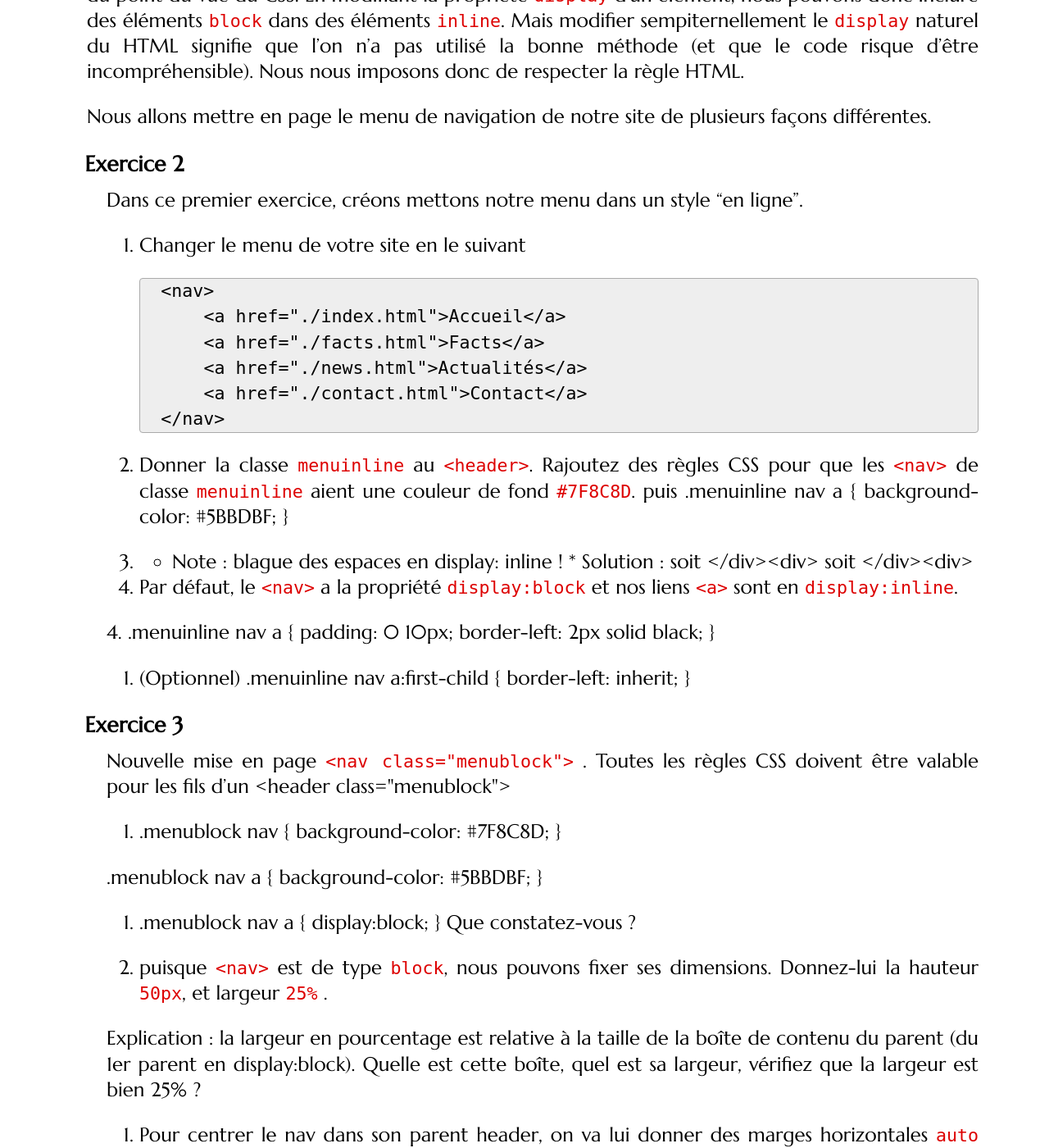
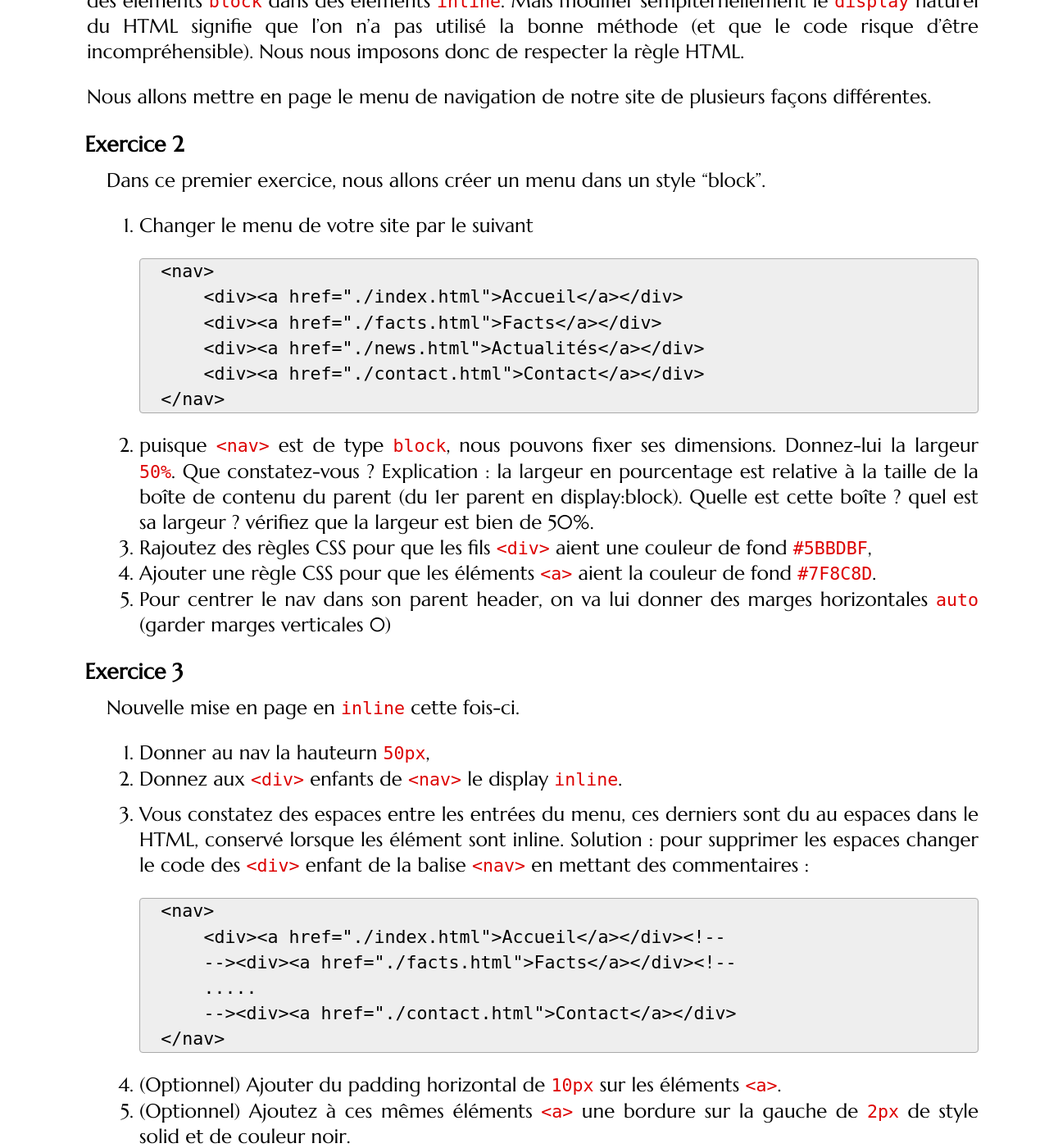
Before and after one commit to romainlebreton/R1.02-DeveloppementInterfacesWeb, a Jekyll site: the page built from tutorials/tutorial3.md, in a window 1280 px wide and 1400 px high, scrolled down 4931 px. Shown: the whole window at 82% size. Built offline with Jekyll 4.4.1, drawn with Linux system fonts in a browser that asks for light colours; some web fonts are replaced; comment, search, counter and statistics services are not loaded; some of the changed text lies outside the part shown.

Commit message:
clean up exo

```diff
--- a/tutorials/tutorial3.md
+++ b/tutorials/tutorial3.md
@@ -228,8 +228,7 @@ Puisque associé au texte (`<strong>`, `<a>`, ...), on trouve en majorité les
 
 ### règle d'inclusion des éléments `inline` et `block` du point de vue du HTML et du CSS
 
-[^somesamplefootnote]: En fait le HTML5 permet cette inclusion dans
-[certains cas](http://html5doctor.com/block-level-links-in-html-5/).
+[^somesamplefootnote]: En fait le HTML5 permet cette inclusion dans [certains cas](http://html5doctor.com/block-level-links-in-html-5/).
 
 Inclure des éléments `block` dans des éléments `inline` n'est pas conforme en
 HTML [^somesamplefootnote], mais cela l'est du point du vue du CSS.  En
@@ -244,141 +243,60 @@ Nous allons mettre en page le menu de navigation de notre site de plusieurs faç
 
 <div class="exercise">
 
-Dans ce premier exercice, créons mettons notre menu dans un style "en ligne".
+Dans ce premier exercice, nous allons créer un menu dans un style "block".
 
-1. Changer le menu de votre site en le suivant
+
+
+1. Changer le menu de votre site par le suivant
 
    ~~~
    <nav>
-   	<a href="./index.html">Accueil</a>
-   	<a href="./facts.html">Facts</a>
-   	<a href="./news.html">Actualités</a>
-   	<a href="./contact.html">Contact</a>
+   	<div><a href="./index.html">Accueil</a></div>
+   	<div><a href="./facts.html">Facts</a></div>
+   	<div><a href="./news.html">Actualités</a></div>
+   	<div><a href="./contact.html">Contact</a></div>
    </nav>
    ~~~
    {:.html}
 
-2. Donner la classe `menuinline` au `<header>`. Rajoutez des règles CSS pour que
-les `<nav>` de classe `menuinline` aient une couleur de fond `#7F8C8D`.
-puis .menuinline nav a {
-    background-color: #5BBDBF;
-}
-
-2. * Note : blague des espaces en display: inline ! *
-Solution : soit </div><div> soit  </div><!--  --><div>
-
-3. Par défaut, le `<nav>` a la propriété `display:block` et nos liens `<a>` sont
-en `display:inline`.
+1. puisque `<nav>` est de type `block`, nous pouvons fixer ses
+dimensions. Donnez-lui la largeur `50%`. Que constatez-vous ? Explication : la largeur en pourcentage est relative à la taille de la boîte de
+ contenu du parent (du 1er parent en display:block). Quelle est cette boîte ?
+ quel est sa largeur ? vérifiez que la largeur est bien de 50%.
+1. Rajoutez des règles CSS pour que les fils `<div>` aient une couleur de fond `#5BBDBF`,
+1. Ajouter une règle CSS pour que les éléments `<a>` aient la couleur de fond `#7F8C8D`.
+1. Pour centrer le nav dans son parent header, on va lui donner des marges horizontales `auto` (garder marges verticales 0)
+</div>
 
 
-4.
-.menuinline nav a {
-    padding: 0 10px;
-    border-left: 2px solid black;
-}
+<div class="exercise">
 
-5. (Optionnel)
-.menuinline nav a:first-child {
-    border-left: inherit;
-}
+Nouvelle mise en page en `inline` cette fois-ci.
+
+1. Donner au nav la hauteurn `50px`,
+1. Donnez aux `<div>` enfants de `<nav>` le display `inline`.
+1. Vous constatez des espaces entre les entrées du menu, ces derniers sont du au espaces dans le HTML, conservé lorsque les élément sont inline.
+Solution : pour supprimer les espaces changer le code des `<div>` enfant de la balise `<nav>` en mettant des commentaires :
+
+   ~~~
+   <nav>
+   	<div><a href="./index.html">Accueil</a></div><!--
+   	--><div><a href="./facts.html">Facts</a></div><!--
+   	.....
+   	--><div><a href="./contact.html">Contact</a></div>
+   </nav>
+   ~~~
+   {:.html}
+
+1. (Optionnel) Ajouter du padding horizontal de `10px` sur les éléments `<a>`.
+1. (Optionnel) Ajoutez à ces mêmes éléments `<a>` une bordure sur la gauche de `2px` de style solid et de couleur noir.
+1. (Optionnel) Enlevez le border sur le premier de ces éléments.
 
 </div>
 
-<div class="exercise">
-
-Nouvelle mise en page `<nav class="menublock">` . Toutes les règles CSS doivent
-être valable pour les fils d'un <header class="menublock">
-
-1. .menublock nav {
-    background-color: #7F8C8D;
-}
-
-.menublock nav a {
-    background-color: #5BBDBF;
-	}
-
-1. .menublock nav a {
-    display:block;
-	}
- Que constatez-vous ?
-
-2. puisque `<nav>` est de type `block`, nous pouvons fixer ses
-dimensions. Donnez-lui la hauteur `50px`, et largeur `25%` .
-
- Explication : la largeur en pourcentage est relative à la taille de la boîte de
- contenu du parent (du 1er parent en display:block). Quelle est cette boîte,
- quel est sa largeur, vérifiez que la largeur est bien 25% ?
-
-3. Pour centrer le nav dans son parent header, on va lui donner des marges horizontales `auto` (garder marges verticales 0)
-
-Explication : Règle des 7 distances qui donnent la largeur du contenu du
-parent. auto permet d'ajuster les marges pour satisfaire la règle.
-
-4. .menublock nav a {
-text-align:center;
-}
-
-5. .menublock nav a {
-    border-style: solid;
-    border-color: black;
-    border-width: 1px 1px 0 1px;
-}
-
-6. .menublock nav a:last-child {
-    border-width: 1px;
-}
-
-</div>
-
-anciens exos  :
- 1. Encapsuler vos liens `<a>` par des `<div>`, que constatez-vous ?
- 1. Utiliser la propriété `display` sur ces `<div>` de manière à remettre la navigation en ligne.
-
-<!-- Conserver ces `<div>` dans la navigation avec la propriété `display` pour les mettre en ligne. -->
-<!-- Même s'ils ne semblent pas servir à grand-chose pour l'instant. -->
-
-
-
-<!-- TODO: faire le menu "burger" comme exo -->
-
-
-<!--
-inline-block
-
-signifie que l'élément bénéficie du mode hybride suivant :
-
-  * on peut fixer la `width` et la `height` de l'élément (hérité de `block`),
-  * par défaut la taille de l'élément est définie par son contenu (hérité de `inline`),
-  * l'élement reste en ligne, il n'y a pas de saut de ligne avant lui et après lui (hérité de `inline`)
-
-
-Au niveau de la composition l'élément se comporte comme `block` :
-
- * Un élément `inline-block` peut contenir des éléments `block` ou `inline`.
- * Un élément `inline` ne peut contenir d'élement `inline-block`.
--->
 
 
 ### none
-
-#### Cacher ou Enlever un élément du rendu
-
-Il existe plusieurs façons de faire disparaitre de l'écran un élément HTML :
-
- * display:none
- * visibility:hidden
-
-Nous avons déjà utiliser la propriété display:none dans le menu pour cacher un menu qui ne venait pas s'intercaler dans le flow.
-Voyons un usage de visibility:hidden :
-
-<div class="exercise">
-
-1. Nous voulons marquer visuellement le menu sous la souris par une petite puce sur le `<div>` fils de `<nav>`. Elle se positionne à gauche de l'intitulé "accueil" ou "contact".
-nous ne voulons pas que son apparition déplace le texte contenu dans accueil ni dans contact et perturbe l'utilisateur.
-
-</div>
-
-#### Display:none
 
 La valeur `display:none` enlève complètement du rendu. L'élément en le sortant
 du flux, il ne laisse donc pas d'espace manquant à son emplacement.
@@ -526,6 +444,26 @@ Il est temps d'avoir un layout (aménagement de l'espace) pour notre site.
 
 
 
+## Cacher ou Enlever un élément du rendu
+
+<span class="puce">■</span>
+
+Il existe plusieurs façons de faire disparaitre de l'écran un élément HTML :
+
+ * display:none
+ * visibility:hidden
+
+Nous avons déjà utiliser la propriété display:none dans le menu pour cacher un menu qui ne venait pas s'intercaler dans le flow.
+Voyons un usage de visibility:hidden :
+
+<div class="exercise">
+
+1. Nous voulons marquer visuellement le menu sous la souris par une petite puce sur le `<div>` fils de `<nav>`. Elle se positionne à gauche de l'intitulé "accueil" ou "contact".
+nous ne voulons pas que son apparition déplace le texte contenu dans accueil ni dans contact et perturbe l'utilisateur.
+
+</div>
+
+
 <!--
 
 Rajouter référence MDN ???
```
Also changed, not shown: other parts of tutorials/tutorial3.md (+1 -1 lines).
